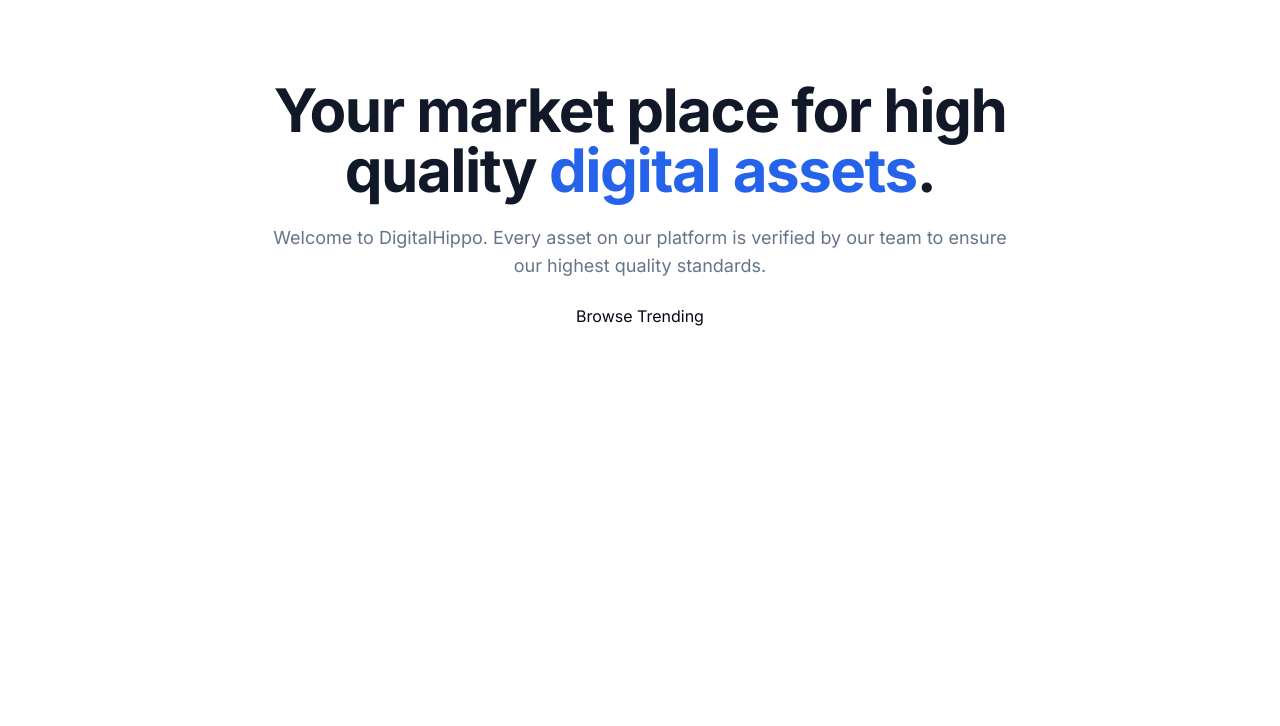
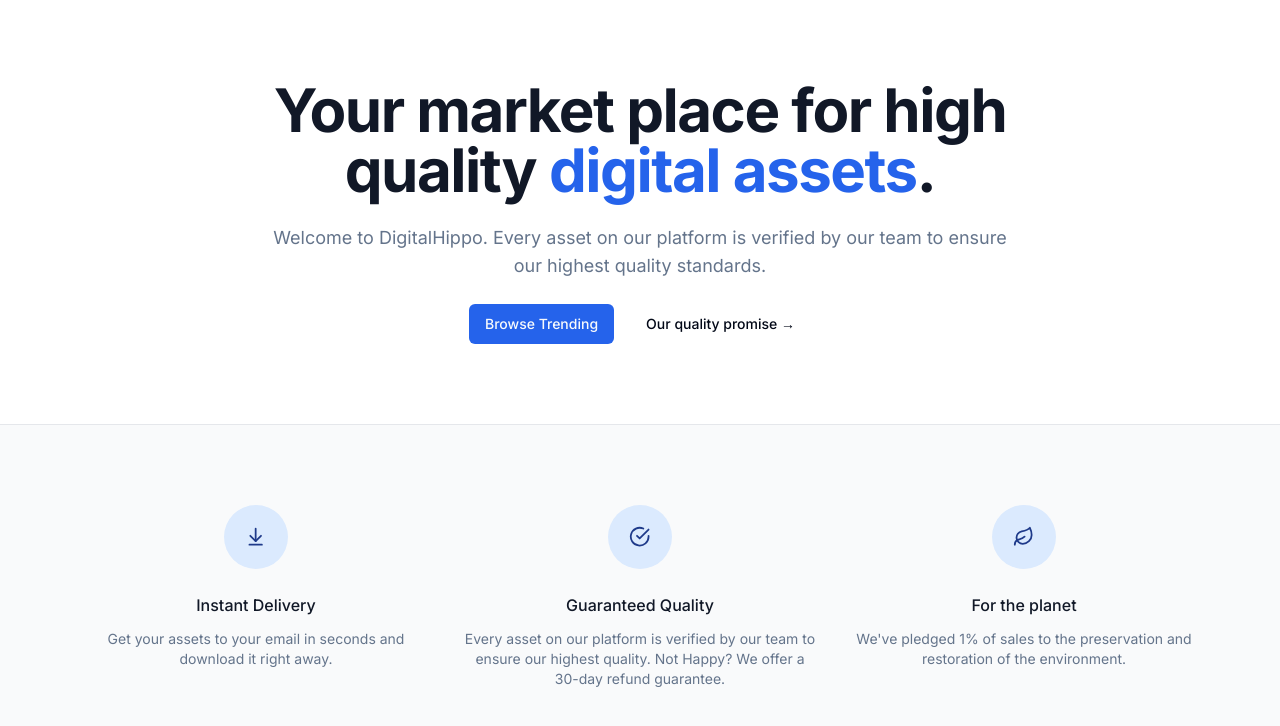
Before and after one commit to TheMikeKaisen/DigitalHippo, a Next.js app in the folder digital_hippo/: page / in a window 1280 px wide. Shown: the top 726 px of the page. Built offline with nearby package versions, Linux system fonts and the light colour scheme.

Commit message:
create perks section.

```diff
--- a/digital_hippo/package.json
+++ b/digital_hippo/package.json
@@ -9,6 +9,7 @@
     "lint": "next lint"
   },
   "dependencies": {
+    "@radix-ui/react-slot": "^1.0.2",
     "class-variance-authority": "^0.7.0",
     "clsx": "^2.1.0",
     "lucide-react": "^0.363.0",
--- a/digital_hippo/src/app/page.tsx
+++ b/digital_hippo/src/app/page.tsx
@@ -1,9 +1,30 @@
 import MaxWidthWrapper from "@/components/MaxWidthWrapper";
+import { Button, buttonVariants } from "@/components/ui/button";
+import { ArrowDownToLine, CheckCircle, Leaf } from "lucide-react";
 import Link from "next/link";
+
+const perks = [
+  {
+    name: "Instant Delivery",
+    Icon: ArrowDownToLine,
+    description: "Get your assets to your email in seconds and download it right away."
+  },
+  {
+    name: "Guaranteed Quality",
+    Icon: CheckCircle,
+    description: "Every asset on our platform is verified by our team to ensure our highest quality. Not Happy? We offer a 30-day refund guarantee."
+  },
+  {
+    name: "For the planet",
+    Icon: Leaf,
+    description: "We've pledged 1% of sales to the preservation and restoration of the environment."
+  },
+]
 
 
 export default function Home() {
   return (
+    <>
     <MaxWidthWrapper>
       <div className="py-20 mx-auto text-center flex flex-col items-center max-w-3xl">
         <h1 className="text-4xl font-bold tracking-tight text-gray-900 sm:text-6xl ">
@@ -15,10 +36,38 @@
           our highest quality standards.
         </p>
         <div className="flex flex-col sm:flex-row gap-4 mt-6">
+          <Link href='/products' className={buttonVariants()}>Browse Trending </Link>
+          <Button variant="ghost">Our quality promise &rarr;</Button>
         </div>
-          <Link href='/products'>Browse Trending </Link>
       </div>
+
+      {/* Todo: List products. */}
     </MaxWidthWrapper>
+
+
+    {/* Perks Section */}
+    <section className="border-t border-gray-200 bg-gray-50">
+      <MaxWidthWrapper className="py-20">
+        <div className="grid grid-cols-1 gap-y-12 sm:grid-cols-2 sm:gap-x-6 lg:grid-cols-3 lg:gap-x-8 lg:gap-y-0">
+          {perks.map((perk)=>(
+            <div key={perk.name} className="text-center md:flex md:items-start md:text-left lg:block lg:text-center">
+              <div className="md:flex-shrink-0 flex justify-center">
+                <div className="h-16 w-16 flex items-center justify-center rounded-full bg-blue-100 text-blue-900">
+                  {<perk.Icon className="w-1/3 h-1/3"/>}
+                </div>
+              </div>
+
+              <div className="mt-6 md:ml-4 md:mt-0 lg:ml-0 lg:mt-6">
+                <h3 className="text-base font-medium text-gray-900">{perk.name}</h3>
+                <p className="mt-3 text-sm text-muted-foreground">{perk.description}</p>
+              </div>
+            </div>
+          ))}
+        </div>
+      </MaxWidthWrapper>
+    </section>
+
+    </>
 
   );
 }
--- /dev/null
+++ b/digital_hippo/src/components/ui/button.tsx
@@ -0,0 +1,56 @@
+import * as React from "react"
+import { Slot } from "@radix-ui/react-slot"
+import { cva, type VariantProps } from "class-variance-authority"
+
+import { cn } from "@/lib/utils"
+
+const buttonVariants = cva(
+  "inline-flex items-center justify-center whitespace-nowrap rounded-md text-sm font-medium ring-offset-background transition-colors focus-visible:outline-none focus-visible:ring-2 focus-visible:ring-ring focus-visible:ring-offset-2 disabled:pointer-events-none disabled:opacity-50",
+  {
+    variants: {
+      variant: {
+        default: "bg-primary text-primary-foreground hover:bg-primary/90",
+        destructive:
+          "bg-destructive text-destructive-foreground hover:bg-destructive/90",
+        outline:
+          "border border-input bg-background hover:bg-accent hover:text-accent-foreground",
+        secondary:
+          "bg-secondary text-secondary-foreground hover:bg-secondary/80",
+        ghost: "hover:bg-accent hover:text-accent-foreground",
+        link: "text-primary underline-offset-4 hover:underline",
+      },
+      size: {
+        default: "h-10 px-4 py-2",
+        sm: "h-9 rounded-md px-3",
+        lg: "h-11 rounded-md px-8",
+        icon: "h-10 w-10",
+      },
+    },
+    defaultVariants: {
+      variant: "default",
+      size: "default",
+    },
+  }
+)
+
+export interface ButtonProps
+  extends React.ButtonHTMLAttributes<HTMLButtonElement>,
+    VariantProps<typeof buttonVariants> {
+  asChild?: boolean
+}
+
+const Button = React.forwardRef<HTMLButtonElement, ButtonProps>(
+  ({ className, variant, size, asChild = false, ...props }, ref) => {
+    const Comp = asChild ? Slot : "button"
+    return (
+      <Comp
+        className={cn(buttonVariants({ variant, size, className }))}
+        ref={ref}
+        {...props}
+      />
+    )
+  }
+)
+Button.displayName = "Button"
+
+export { Button, buttonVariants }
```
Also changed, not shown: 1 other file (tests, documents, lock files or other folders).
